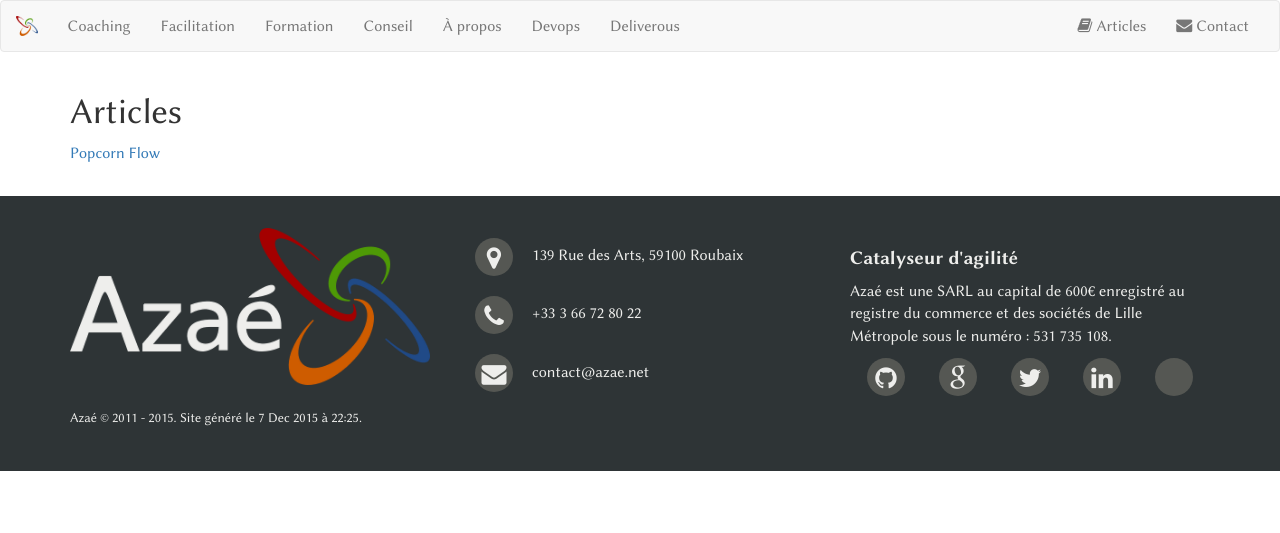
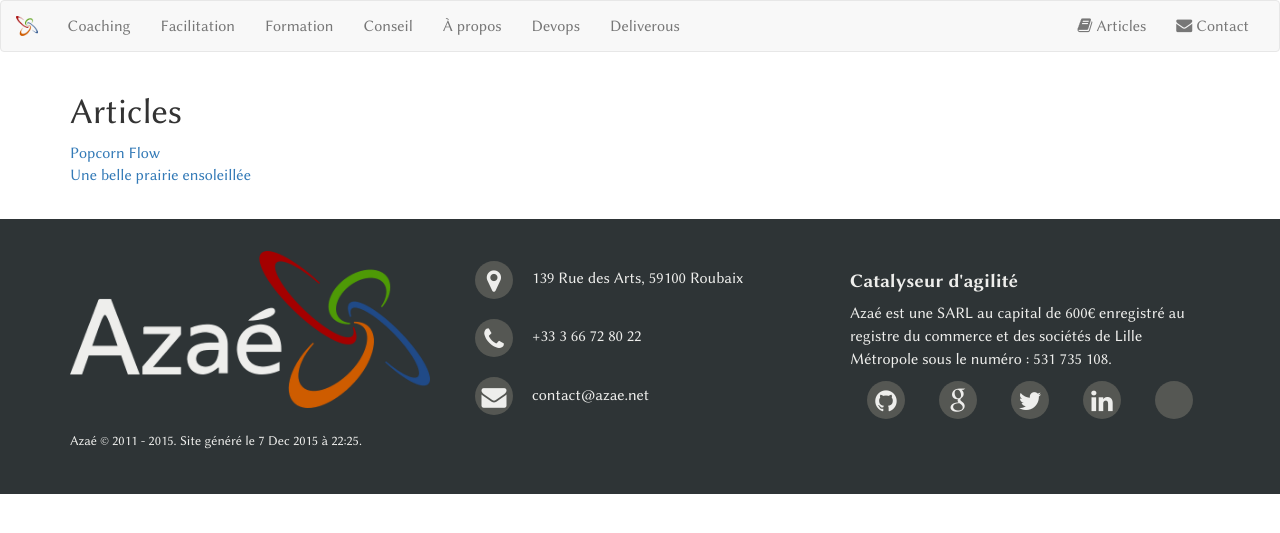
Before and after one commit to coachBZH/azae.net, a Jekyll site: the page built from articles/index.html, in a window 1280 px wide. Shown: the top 533 px of the page. Built offline with Jekyll 4.4.1, drawn with Linux system fonts in a browser that asks for light colours; some web fonts are replaced; some of the changed lines change nothing that is shown.

Commit message:
article belle prairie published

```diff
--- a/articles/index.html
+++ b/articles/index.html
@@ -2,7 +2,8 @@
 layout: with-title
 title: Articles
 ---
-{% for post in site.categories.articles | sort: 'title' %}
+{% assign sorted_pages = (site.categories.articles | sort: 'title') %}
+{% for post in sorted_pages %}
     {% cycle 'add row' : '<div class="row">', nil, nil, nil %}
         <div class="col-md-3">
             <a href="{{ post.url }}">{{ post.title }}</a>
```
Also changed, not shown: articles/_posts/2015-12-07-belle-prairie.md (renamed from articles/_drafts/belle-prairie.md).
